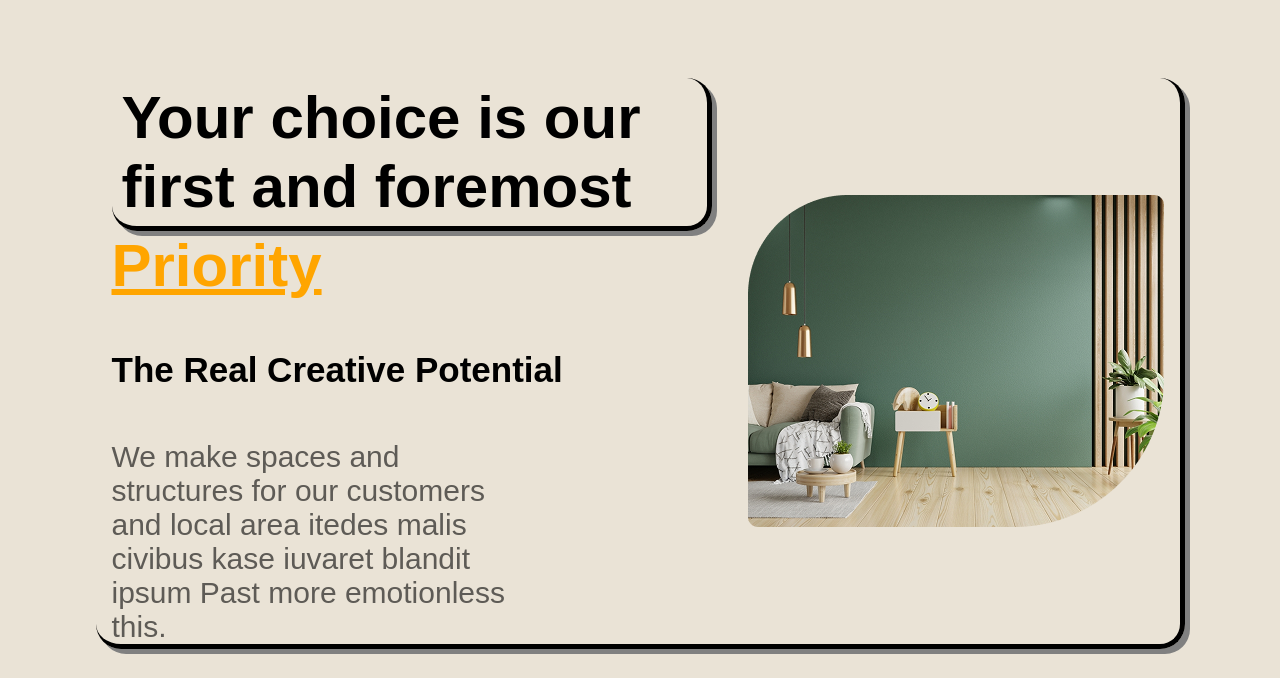
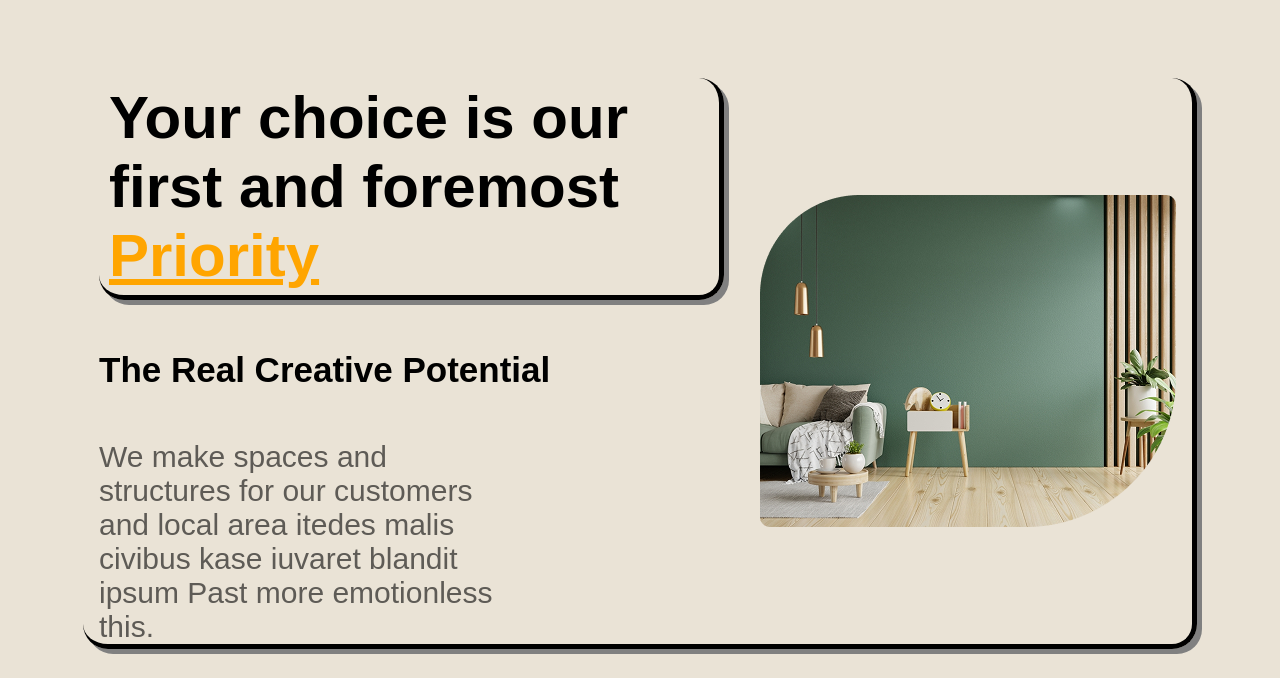
Before and after one commit to tehmaz-xelilov/InTior, a plain HTML site: page index.html in a window 1280 px wide. Shown: the part 122-800 px from the top of the page. Drawn offline with Linux system fonts and the light colour scheme; a script that the page names is missing.

Commit message:
Add files via upload

```diff
--- a/style.css
+++ b/style.css
@@ -84,7 +84,8 @@ nav {
     }
 
 }
-a{
+
+a {
     transition: all 0.1s ease-in-out;
 }
 
@@ -174,18 +175,20 @@ nav a:hover {
     gap: 50px;
 }
 
-
+.hero-text-head {
+    border-right: 5px solid black;
+    border-bottom: 5px solid black;
+    box-shadow: 5px 5px grey;
+    border-radius: 25px;
+    padding: 5px 10px;
+}
 
 
 .hero-text-head h1 {
     font-size: clamp(40px, 6vw, 60px);
     max-width: 600px;
     animation: h1 1.2s forwards;
-    border-right: 5px solid black;
-    border-bottom: 5px solid black;
-    box-shadow: 5px 5px grey;
-    border-radius: 25px;
-    padding: 5px 10px;
+
 
 }
 
@@ -436,7 +439,7 @@ nav a:hover {
     transition: all 0.3s ease-in-out;
 }
 
-.experience .head:hover{
+.experience .head:hover {
     transform: scale(1.1);
 }
 
```
